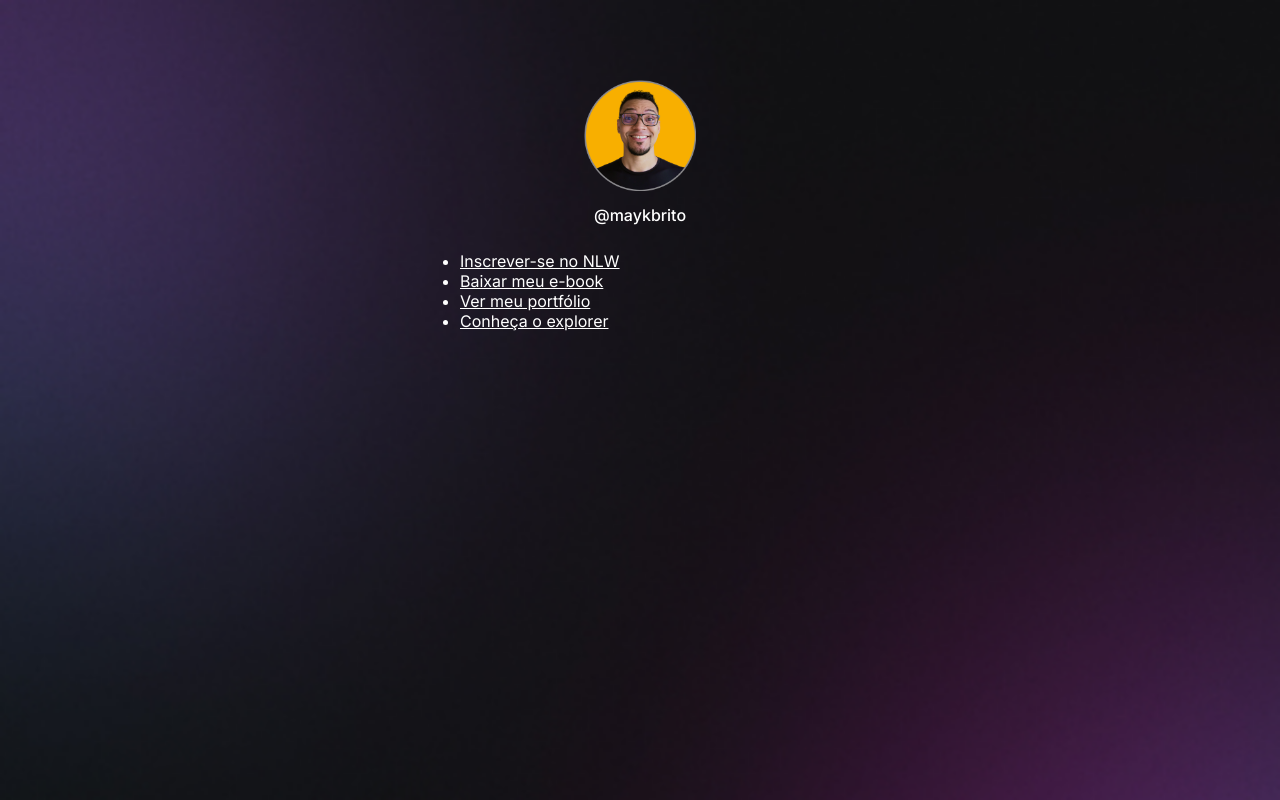
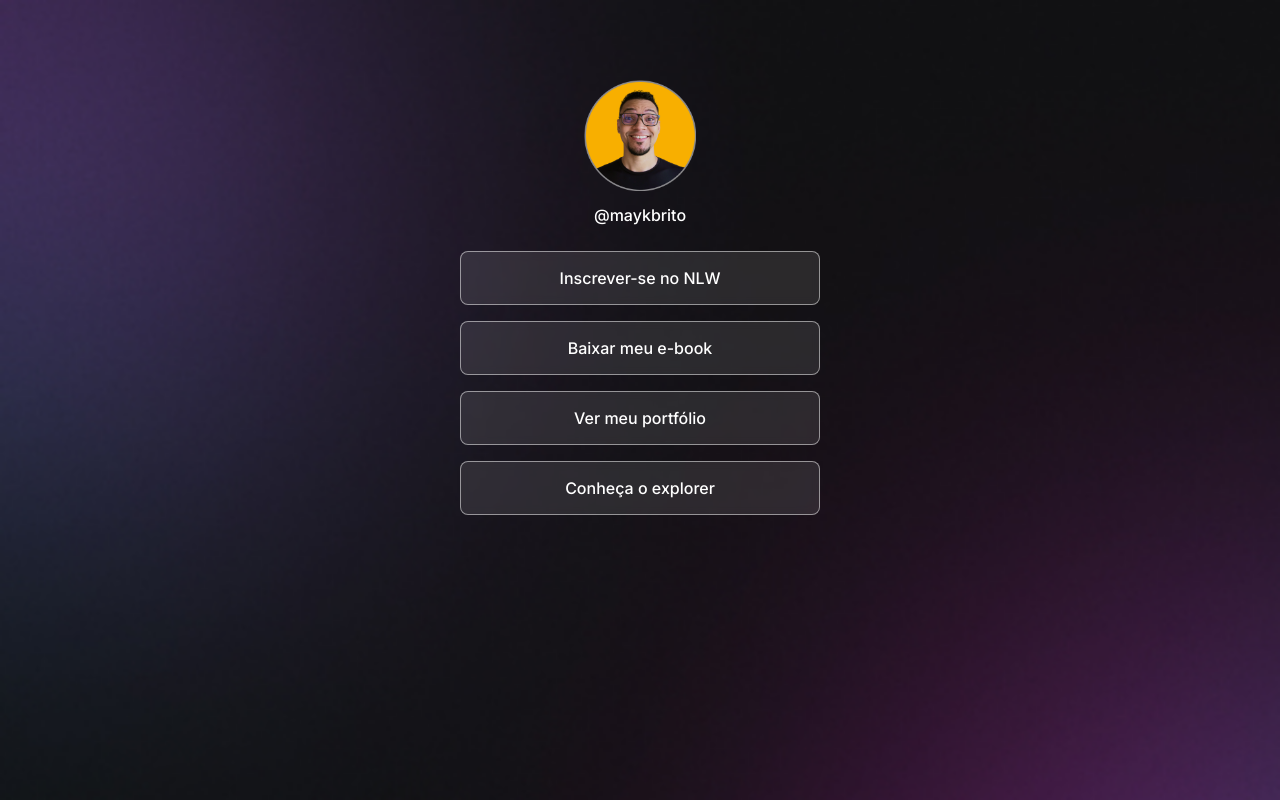
Before and after one commit to erik-ferreira/dev-links, a plain HTML site: page index.html in a window 1280 px wide. Drawn offline with Linux system fonts and the light colour scheme.

Commit message:
create style in links

```diff
--- a/style.css
+++ b/style.css
@@ -32,3 +32,38 @@ body * {
   line-height: 24px;
   margin-top: 8px;
 }
+
+/* link */
+
+ul {
+  list-style: none;
+
+  display: flex;
+  flex-direction: column;
+  gap: 16px;
+}
+
+ul li a {
+  display: flex;
+  align-items: center;
+  justify-content: center;
+
+  padding: 16px 24px;
+
+  background: rgba(255, 255, 255, 0.1);
+  border: 1px solid rgba(255, 255, 255, 0.5);
+  border-radius: 8px;
+
+  backdrop-filter: blur(4px);
+  -webkit-backdrop-filter: blur(4px);
+
+  font-weight: 500;
+  text-decoration: none;
+
+  transition: all 0.2s ease-in-out;
+}
+
+ul li a:hover {
+  background: rgba(255, 255, 255, 0.5);
+  border: 1px solid white;
+}
```
